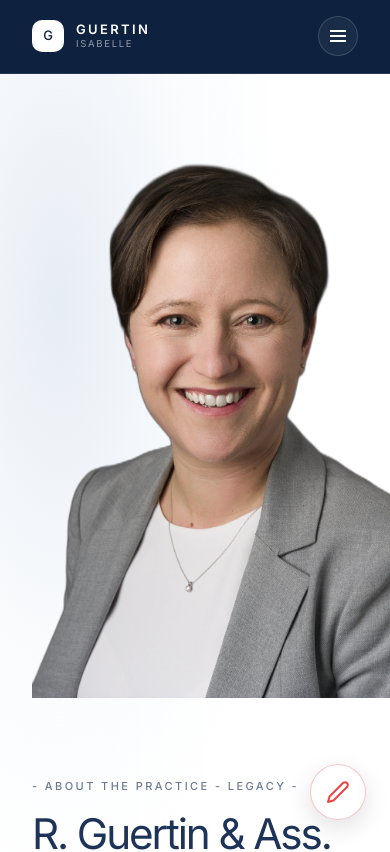
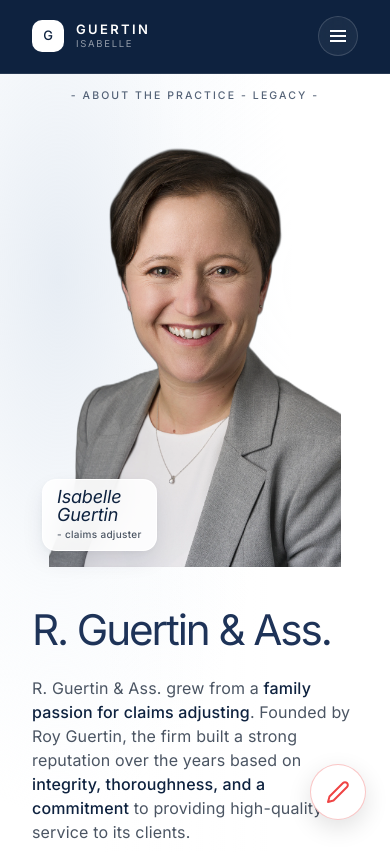
Before and after one commit to Irene2828/ClaimsExpert, a React (Vite) app: page /about in a window 390 px wide. Shown: the top 852 px of the page. Built offline with nearby package versions, Linux system fonts and the light colour scheme.

Commit message:
feat: polish mobile hero layout, Apple Tahoe glass badge, and preserve exact desktop fidelity on Home and About

```diff
--- a/index.html
+++ b/index.html
@@ -14,7 +14,8 @@
     <style id="premium-motion-init">
       #hero .z-10,
       #hero .hero-img-col,
-      #hero .hero-quote-card {
+      #hero .hero-quote-card,
+      header nav a {
         opacity: 0;
       }
     </style>
--- a/src/App.jsx
+++ b/src/App.jsx
@@ -1,6 +1,5 @@
 import { useEffect } from 'react';
 import { Routes, Route, useLocation } from 'react-router-dom';
-import { AnimatePresence } from 'framer-motion';
 import Header from './components/Header';
 import Home from './pages/Home';
 import About from './pages/About';
@@ -27,18 +26,15 @@ function ScrollToTop() {
 
 function App() {
   useScrollMotion();
-  const location = useLocation();
 
   return (
     <div className="bg-white text-[#111827] antialiased overflow-x-hidden selection:bg-[#0E223F] selection:text-white">
       <ScrollToTop />
       <Header />
-      <AnimatePresence mode="wait">
-        <Routes location={location} key={location.pathname}>
-          <Route path="/" element={<Home />} />
-          <Route path="/about" element={<About />} />
-        </Routes>
-      </AnimatePresence>
+      <Routes>
+        <Route path="/" element={<Home />} />
+        <Route path="/about" element={<About />} />
+      </Routes>
       <FeedbackWidget />
     </div>
   );
--- a/src/index.css
+++ b/src/index.css
@@ -2530,8 +2530,9 @@
         height: 16px !important;
       }
 
-      /* Base Quote Card Styling (for 1440px and below) */
+      /* Base Quote Card Styling (for desktop) */
       html body .hero-quote-card {
+        display: flex !important;
         position: absolute !important;
         z-index: 20 !important;
         right: 32px !important;
@@ -2540,12 +2541,12 @@
         background: rgba(255, 255, 255, 0.96) !important;
         backdrop-filter: blur(16px) !important;
         -webkit-backdrop-filter: blur(16px) !important;
-        border-radius: 16px !important;
-        border: 1px solid rgba(14, 34, 63, 0.12) !important;
+        border-radius: 18px !important;
+        border: 1px solid rgba(226, 232, 240, 0.8) !important;
         box-shadow:
-          0 16px 36px -8px rgba(14, 34, 63, 0.10),
-          0 4px 12px rgba(14, 34, 63, 0.04) !important;
-        padding: 12px 16px !important;
+          0 16px 36px -8px rgba(14, 34, 63, 0.14),
+          0 4px 16px rgba(14, 34, 63, 0.04) !important;
+        padding: 14px 18px !important;
       }
 
       html body #hero .hero-quote-card p {
@@ -2558,6 +2559,113 @@
         margin: 0 !important;
       }
 
+      /* Desktop Eyebrow (visible and left-aligned on desktop >= 768px) */
+      html body .hero-eyebrow-desktop {
+        display: inline-flex !important;
+        align-items: center !important;
+      }
+
+      /* Mobile Eyebrow (hidden on desktop >= 768px) */
+      html body .hero-eyebrow-mobile {
+        display: none !important;
+      }
+
+      /* Mobile Hero Layout (< 768px ONLY) */
+      @media (max-width: 767px) {
+        /* Eyebrow switching on mobile < 768px */
+        html body .hero-eyebrow-desktop {
+          display: none !important;
+        }
+
+        html body .hero-eyebrow-mobile {
+          display: flex !important;
+        }
+
+        /* Hide Quote Card strictly on mobile < 768px */
+        html body .hero-quote-card {
+          display: none !important;
+        }
+
+        html body #hero,
+        html body #about-hero {
+          min-height: auto !important;
+          padding-top: 14px !important;
+          padding-bottom: 38px !important;
+        }
+
+        html body #hero .grid,
+        html body #about-hero .grid {
+          row-gap: 16px !important;
+        }
+
+        html body .hero-left-col {
+          align-items: flex-start !important;
+          text-align: left !important;
+          margin-top: 8px !important;
+          padding-bottom: 0px !important;
+        }
+
+        html body .hero-left-col h1 {
+          text-align: left !important;
+        }
+
+        html body .hero-left-col h1 div {
+          text-align: left !important;
+        }
+
+        html body .hero-left-col p {
+          text-align: left !important;
+          margin-left: 0 !important;
+          margin-right: 0 !important;
+        }
+
+        html body .hero-ctas-wrapper {
+          justify-content: flex-start !important;
+          align-items: flex-start !important;
+          width: 100% !important;
+        }
+
+        html body .hero-img-col > div {
+          height: clamp(370px, 52vh, 460px) !important;
+          max-width: 400px !important;
+        }
+
+        /* Show Name Badge on Mobile with Apple Tahoe glassmorphism */
+        html body .hero-name-badge {
+          display: block !important;
+          left: 10px !important;
+          bottom: 16px !important;
+          z-index: 25 !important;
+          background: rgba(255, 255, 255, 0.90) !important;
+          backdrop-filter: blur(16px) saturate(180%) !important;
+          -webkit-backdrop-filter: blur(16px) saturate(180%) !important;
+          border: 1px solid rgba(255, 255, 255, 0.95) !important;
+          border-radius: 14px !important;
+          padding: 8px 14px !important;
+          box-shadow:
+            0 10px 25px -4px rgba(14, 34, 63, 0.12),
+            0 2px 8px rgba(14, 34, 63, 0.04) !important;
+          filter: none !important;
+        }
+
+        html body .hero-name-badge > div:first-child {
+          font-size: 18px !important;
+          line-height: 1.0 !important;
+          text-align: left !important;
+        }
+
+        html body .hero-name-badge > div:first-child span {
+          padding-left: 0px !important;
+        }
+
+        html body .hero-name-badge .about-claims-adjuster {
+          font-size: 10px !important;
+          margin-top: 3px !important;
+          margin-left: 0px !important;
+          letter-spacing: 0.03em !important;
+        }
+      }
+
       /* Remove blue glow / drop-shadow from hero portrait on all screens */
       html body .hero-portrait-img {
         filter: none !important;
--- a/src/pages/About.jsx
+++ b/src/pages/About.jsx
@@ -1,4 +1,3 @@
-import { motion } from 'framer-motion';
 import { Link } from 'react-router-dom';
 import portraitImage from '../assets/isabelle-portrait-opt.webp';
 import Contact from '../components/Contact';
@@ -8,12 +7,7 @@ export default function About() {
   const primaryColor = '#0E223F';
 
   return (
-    <motion.main
-      initial={{ opacity: 0 }}
-      animate={{ opacity: 1 }}
-      exit={{ opacity: 0 }}
-      transition={{ duration: 0.4, ease: "easeInOut" }}
-    >
+    <main>
       <section
         id="about-hero"
         className="min-h-[calc(100svh-108px)] flex items-center overflow-hidden relative pt-10 pb-0 lg:pt-14 lg:pb-0"
@@ -24,9 +18,17 @@ export default function About() {
         }}
       >
         <div className="max-w-[1336px] mx-auto px-8 lg:px-12 w-full relative">
+          {/* Mobile-only Eyebrow (above image on mobile < 768px) */}
+          <div className="hero-eyebrow-mobile flex justify-center w-full pt-0 pb-3">
+            <span className="font-inter text-[10.5px] tracking-[0.2em] uppercase text-[#0E223F]/70 font-medium hero-tag-line text-center">
+              - ABOUT THE PRACTICE - LEGACY -
+            </span>
+          </div>
+
           <div className="grid lg:grid-cols-[1.08fr_0.92fr] gap-10 lg:gap-8 items-start pt-6 pb-0 lg:pt-10 lg:pb-0 relative">
-            <div className="order-2 lg:order-1 relative z-10 flex flex-col justify-start self-start mt-10 lg:mt-16 pb-4 lg:pb-0">
-              <div className="inline-flex items-center">
+            {/* Left Column (100% original desktop layout) */}
+            <div className="order-2 lg:order-1 relative z-10 flex flex-col justify-start self-start mt-6 lg:mt-16 pb-4 lg:pb-0 hero-left-col">
+              <div className="hero-eyebrow-desktop inline-flex items-center">
                 <span className="font-inter text-[11px] tracking-[0.22em] uppercase text-[#0E223F]/60 font-medium hero-tag-line">
                   - ABOUT THE PRACTICE - LEGACY -
                 </span>
@@ -63,7 +65,7 @@ export default function About() {
               >
                 Following Roy’s retirement in early 2026, Isabelle <span className="font-medium text-[#0E223F]">continues that legacy</span>, carrying forward the same values while bringing <span className="font-medium text-[#0E223F]">her own experience and approach</span> to the practice.
               </p>
-              <div className="flex flex-col sm:flex-row gap-4 mt-8">
+              <div className="flex flex-col sm:flex-row gap-4 mt-8 hero-ctas-wrapper">
                 <Link
                   to="/"
                   className="font-inter group inline-flex items-center justify-center gap-2.5 rounded-full font-medium tracking-wide border bg-white transition-colors hover:bg-[#F5F6F8] hero-cta-btn h-[48.3px] px-[29.4px] text-[14.7px]"
@@ -91,6 +93,8 @@ export default function About() {
                 </Link>
               </div>
             </div>
+
+            {/* Right Column: Image */}
             <div className="order-1 lg:order-2 relative flex items-end justify-center lg:justify-end w-full py-0 lg:py-0 self-end hero-img-col">
               <div
                 style={{
@@ -168,6 +172,6 @@ export default function About() {
       </section>
       <Contact />
       <Footer />
-    </motion.main>
+    </main>
   );
 }
--- a/src/pages/Home.jsx
+++ b/src/pages/Home.jsx
@@ -1,4 +1,3 @@
-import { motion } from 'framer-motion';
 import Hero from '../components/Hero';
 import Approach from '../components/Approach';
 import Expertise from '../components/Expertise';
@@ -9,12 +8,7 @@ import Footer from '../components/Footer';
 
 export default function Home() {
   return (
-    <motion.main
-      initial={{ opacity: 0 }}
-      animate={{ opacity: 1 }}
-      exit={{ opacity: 0 }}
-      transition={{ duration: 0.4, ease: "easeInOut" }}
-    >
+    <main>
       <Hero />
       <Approach />
       <Expertise />
@@ -22,6 +16,6 @@ export default function Home() {
       <Testimonials />
       <Contact />
       <Footer />
-    </motion.main>
+    </main>
   );
 }
```
Also changed, not shown: src/components/Hero.jsx (+19 -7 lines), src/hooks/useScrollMotion.js (+45 -22 lines).
